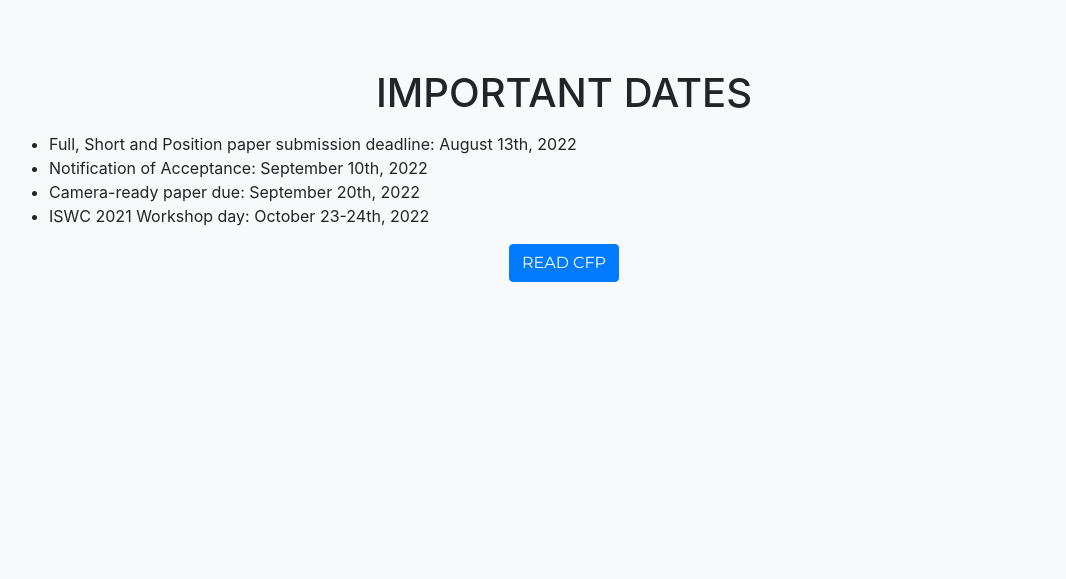
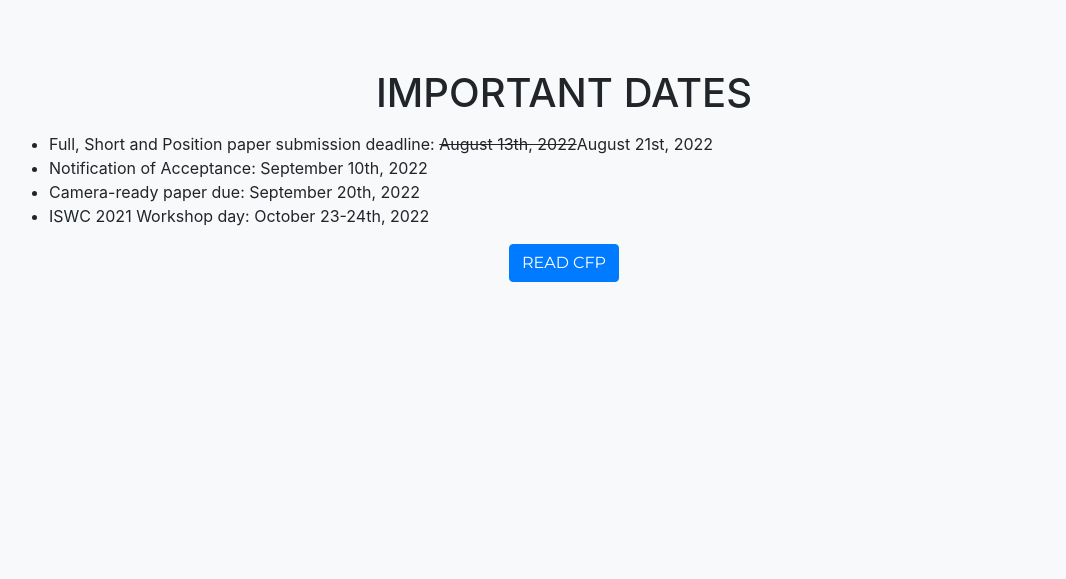
Before and after one commit to alammehwish/dl4kg2022, a website with bundled scripts: page index.html in a window 1280 px wide. Shown: the part 4400-4979 px from the top of the page, without its empty margins (76-1142 px from the left). Built offline with nearby package versions, Linux system fonts and the light colour scheme; files whose address does not match are found by name; a web font is replaced by a local one.

Commit message:
Update index.html

```diff
--- a/index.html
+++ b/index.html
@@ -271,7 +271,7 @@
           <h2 class="section-heading text-uppercase">Important Dates</h2>
           <div style="text-align:left">
            <ul>
-              <li>Full, Short and Position paper submission deadline: August 13th, 2022</li>
+              <li>Full, Short and Position paper submission deadline: <s>August 13th, 2022</s>August 21st, 2022</li>
               <li>Notification of Acceptance: September 10th, 2022</li>
               <li>Camera-ready paper due: September 20th, 2022</li>
               <li>ISWC 2021 Workshop day:  October 23-24th, 2022</li>
```
